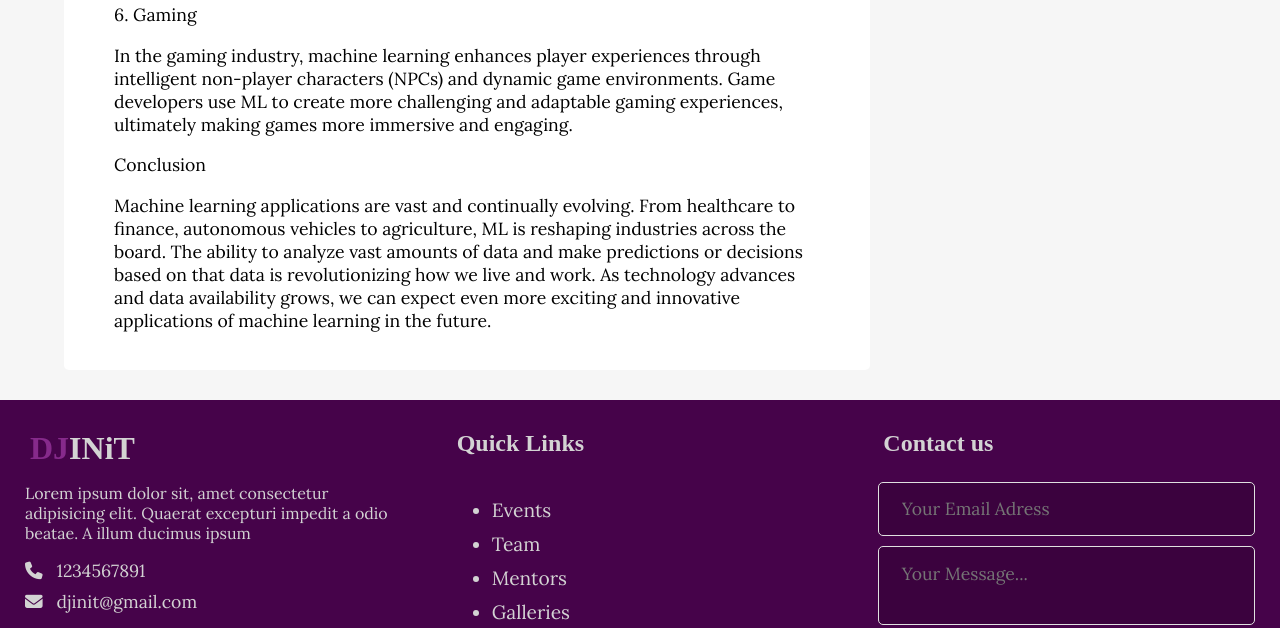
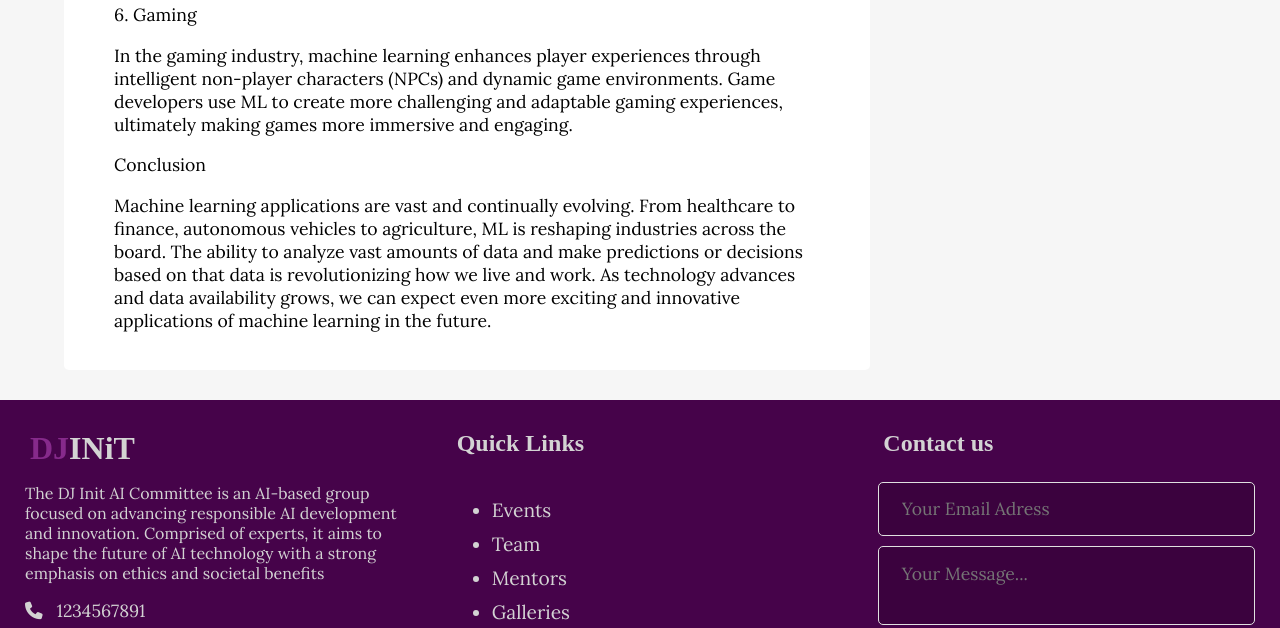
Before and after one commit to Nair-Abhinav/init_task_web, a plain HTML site: page single.html in a window 1280 px wide. Shown: the part 1286-1914 px from the top of the page. Drawn offline with nearby package versions, Linux system fonts and the light colour scheme; a web font is replaced by a local one.

Commit message:
Changes 7

```diff
--- a/single.html
+++ b/single.html
@@ -120,7 +120,7 @@
         <div class="footer-content">
             <div class="footer-section about">
                 <h1 class="logo-text"><span>DJ</span>INiT</h1>
-                <p>Lorem ipsum dolor sit, amet consectetur adipisicing elit. Quaerat excepturi impedit a odio beatae. A illum ducimus ipsum</p>
+                <p>The DJ Init AI Committee is an AI-based group focused on advancing responsible AI development and innovation. Comprised of experts, it aims to shape the future of AI technology with a strong emphasis on ethics and societal benefits</p>
                 <div class="contact">
                     <span><i class="fa-solid fa-phone"></i> &nbsp; 1234567891</span>
                     <span><i class="fa-solid fa-envelope"></i> &nbsp; djinit@gmail.com</span>
```
Also changed, not shown: single2.html (+1 -1 lines), single3.html (+1 -1 lines), single4.html (+1 -1 lines).
